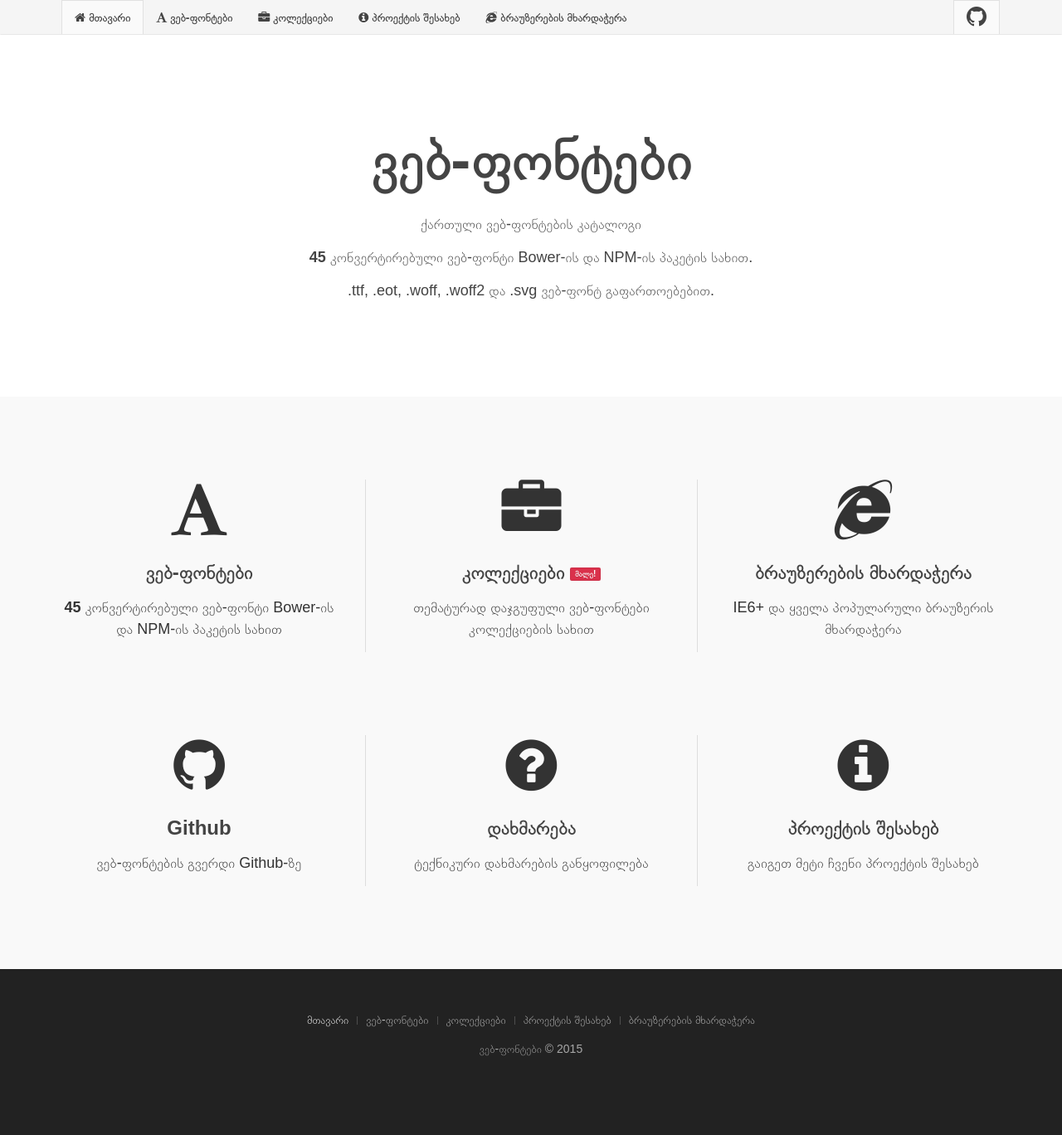
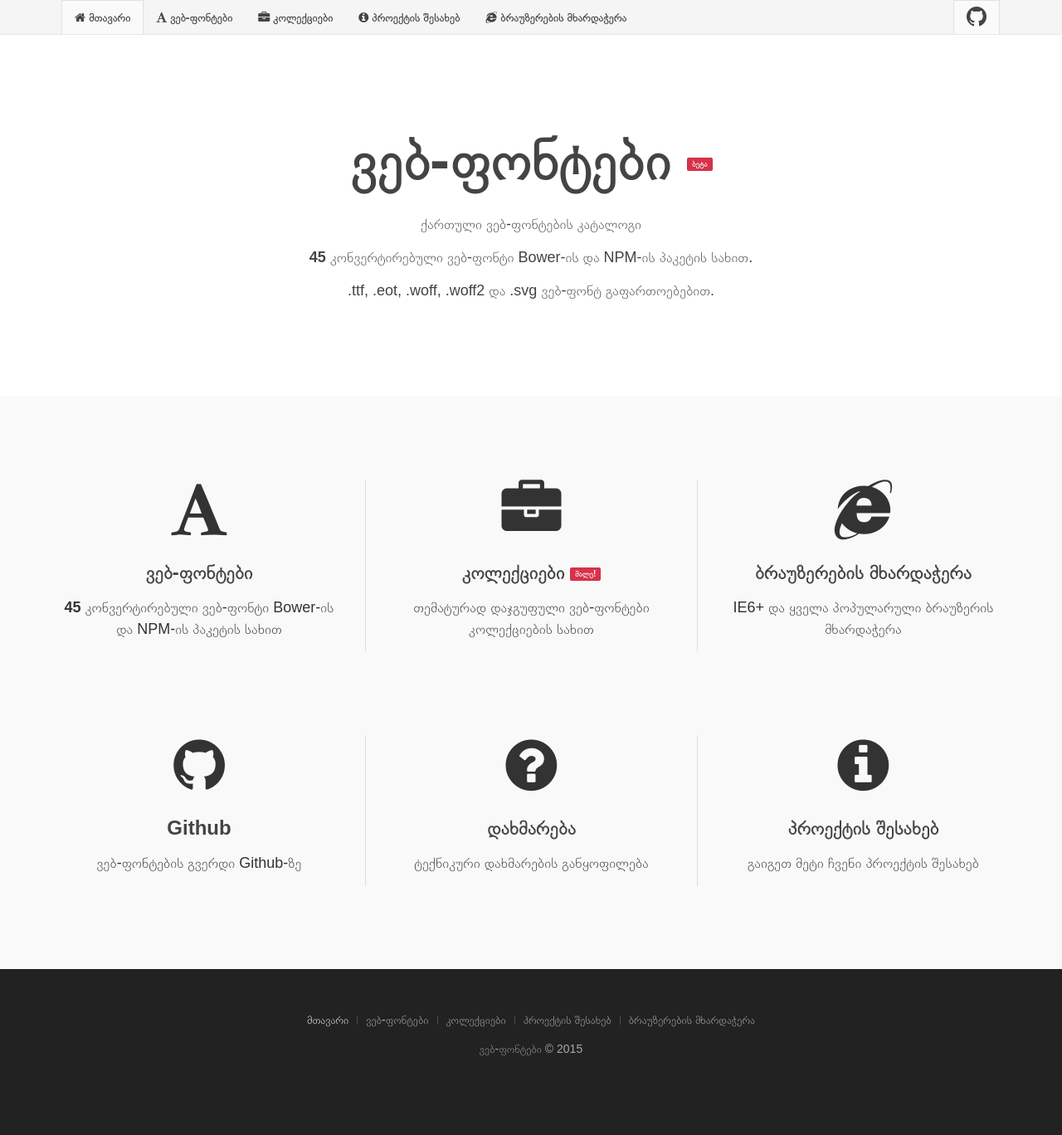
Before and after one commit to web-fonts/web-fonts.github.io, a Jekyll site: the page built from index.html, in a window 1280 px wide. Shown: the whole page at 83% size. Built offline with Jekyll 4.4.1, drawn with Linux system fonts in a browser that asks for light colours.

Commit message:
add beta

```diff
--- a/_includes/home/welcome.html
+++ b/_includes/home/welcome.html
@@ -1,6 +1,6 @@
 <div class="uk-block uk-block-large uk-block-featured">
     <div class="uk-container uk-text-center uk-container-center">
-        <h1>{{ site.title }}</h1>
+        <h1>{{ site.title }} <span class="uk-badge uk-badge-danger">ბეტა</span></h1>
         <p>{{ site.description }}</p>
         <p><span class="uk-text-bold">{{ total_fonts }}</span> კონვერტირებული ვებ-ფონტი Bower-ის და NPM-ის პაკეტის სახით.</p>
         <p>.ttf, .eot, .woff, .woff2 და .svg ვებ-ფონტ გაფართოებებით.</p>
--- a/index.html
+++ b/index.html
@@ -1,6 +1,6 @@
 ---
 layout: default
-title: ვებ-ფონტები
+title: ვებ-ფონტები (ბეტა)
 active: home
 ---
 
@@ -8,5 +8,4 @@ active: home
 
 {% include home/welcome.html %}
 {% include home/features.html %}
-<!--{% include home/recent.html %}-->
 {% include home/social.html %}
```
